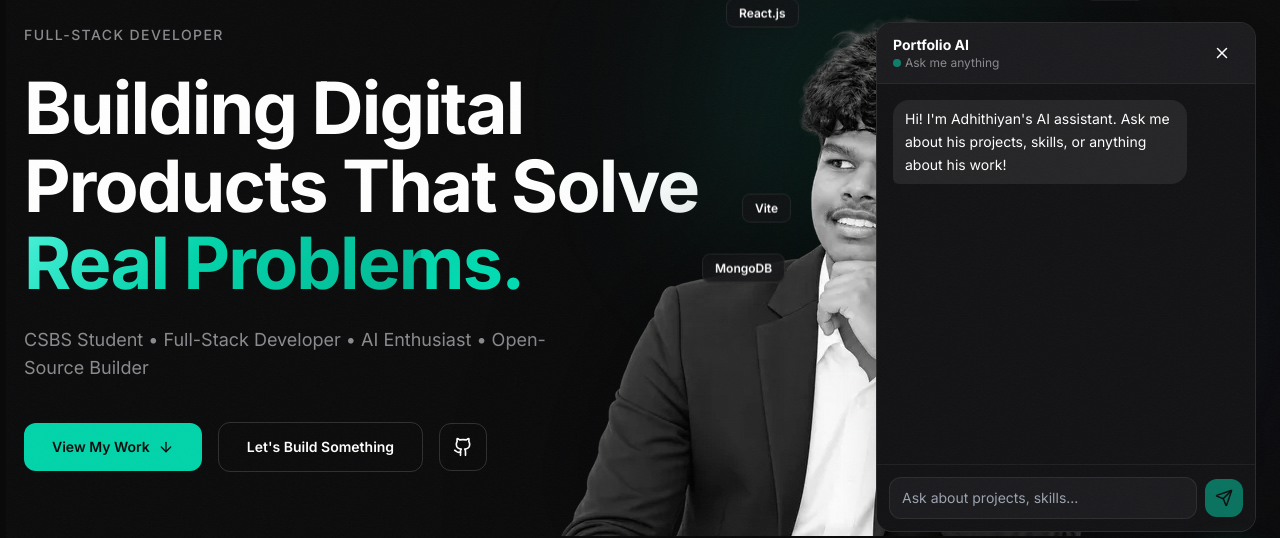
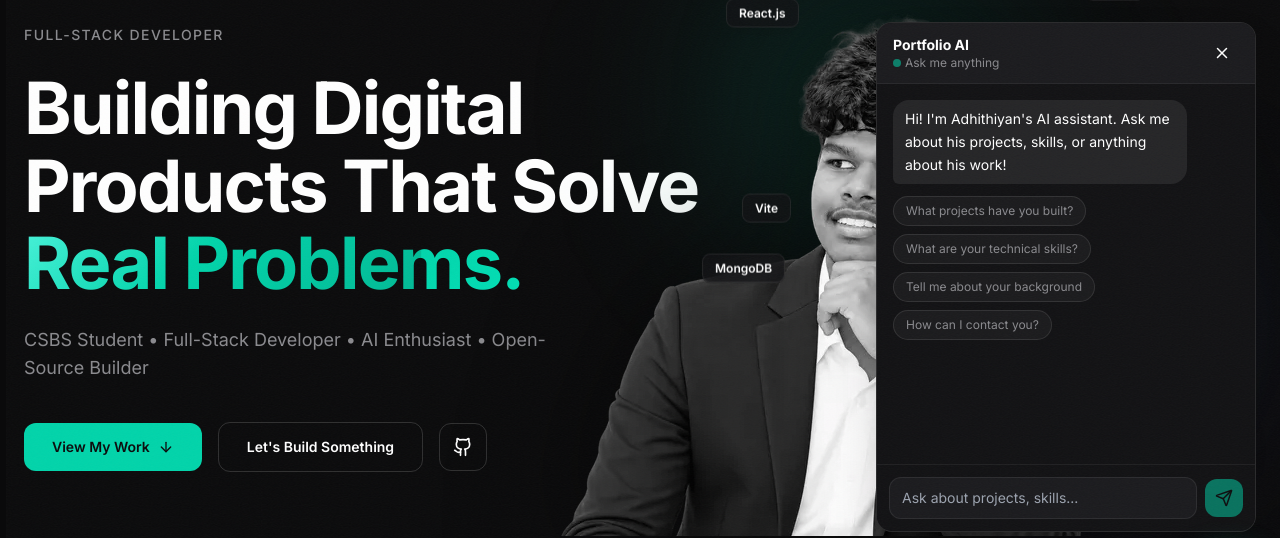
Before and after one commit to adhithyan2/Adhithyan-portfoliio, a React (Vite) app: page / in a window 1280 px wide. Both pictures are taken after a click on the button 1228 px from the left and 748 px from the top of the page. Shown: the part 172-710 px from the top of the page. Built offline with nearby package versions, Linux system fonts and the light colour scheme; no server answers.

Commit message:
Tier 4: per-visitor chat session memory + quick-reply chips

```diff
--- a/src/components/ChatWidget.jsx
+++ b/src/components/ChatWidget.jsx
@@ -1,13 +1,20 @@
 import { useState, useRef, useEffect } from "react";
 import { motion, AnimatePresence } from "framer-motion";
 import { MessageSquare, X, Send, Loader2 } from "lucide-react";
-import { lyzr } from "../config/lyzr";
+import { lyzr, getSessionId } from "../config/lyzr";
 import { useTheme } from "../hooks/useTheme";
 
 const WELCOME = {
   role: "assistant",
   content: "Hi! I'm Adhithiyan's AI assistant. Ask me about his projects, skills, or anything about his work!",
 };
+
+const QUICK_REPLIES = [
+  "What projects have you built?",
+  "What are your technical skills?",
+  "Tell me about your background",
+  "How can I contact you?",
+];
 
 export default function ChatWidget() {
   const { theme } = useTheme();
@@ -35,7 +42,7 @@ export default function ChatWidget() {
         },
         body: JSON.stringify({
           message: text,
-          session_id: lyzr.sessionId,
+          session_id: getSessionId(),
         }),
       });
 
@@ -109,6 +116,24 @@ export default function ChatWidget() {
                   </div>
                 </div>
               ))}
+              {messages.length === 1 && !loading && (
+                <div className="flex flex-wrap gap-2 pb-1">
+                  {QUICK_REPLIES.map((q) => (
+                    <button
+                      key={q}
+                      type="button"
+                      onClick={() => sendMessage(q)}
+                      className={`text-xs px-3 py-1.5 rounded-full border transition-colors ${
+                        theme === "dark"
+                          ? "bg-white/[0.04] border-white/[0.1] text-[#8A8A8E] hover:border-primary/50 hover:text-primary"
+                          : "bg-white border-black/[0.1] text-[#6B6B70] hover:border-primary/60 hover:text-primary"
+                      }`}
+                    >
+                      {q}
+                    </button>
+                  ))}
+                </div>
+              )}
               {loading && (
                 <div className="flex justify-start">
                   <div className={`px-3 py-2 rounded-2xl rounded-bl-md text-sm flex items-center gap-2 ${
--- a/src/config/lyzr.js
+++ b/src/config/lyzr.js
@@ -1,6 +1,23 @@
+const SESSION_KEY = "adhi_chat_session_id";
+
+export function getSessionId() {
+  if (typeof window === "undefined") return "";
+  try {
+    let id = window.localStorage.getItem(SESSION_KEY);
+    if (!id) {
+      id =
+        window.crypto?.randomUUID?.() ||
+        `visitor-${Date.now()}-${Math.random().toString(36).slice(2, 10)}`;
+      window.localStorage.setItem(SESSION_KEY, id);
+    }
+    return id;
+  } catch {
+    return `visitor-${Date.now()}-${Math.random().toString(36).slice(2, 10)}`;
+  }
+}
+
 export const lyzr = {
   endpoint: "/api/chat",
   userId: "",
   agentId: "",
-  sessionId: "6a91b456214023eb3b936ada-ehgr7ye4",
 };
```
